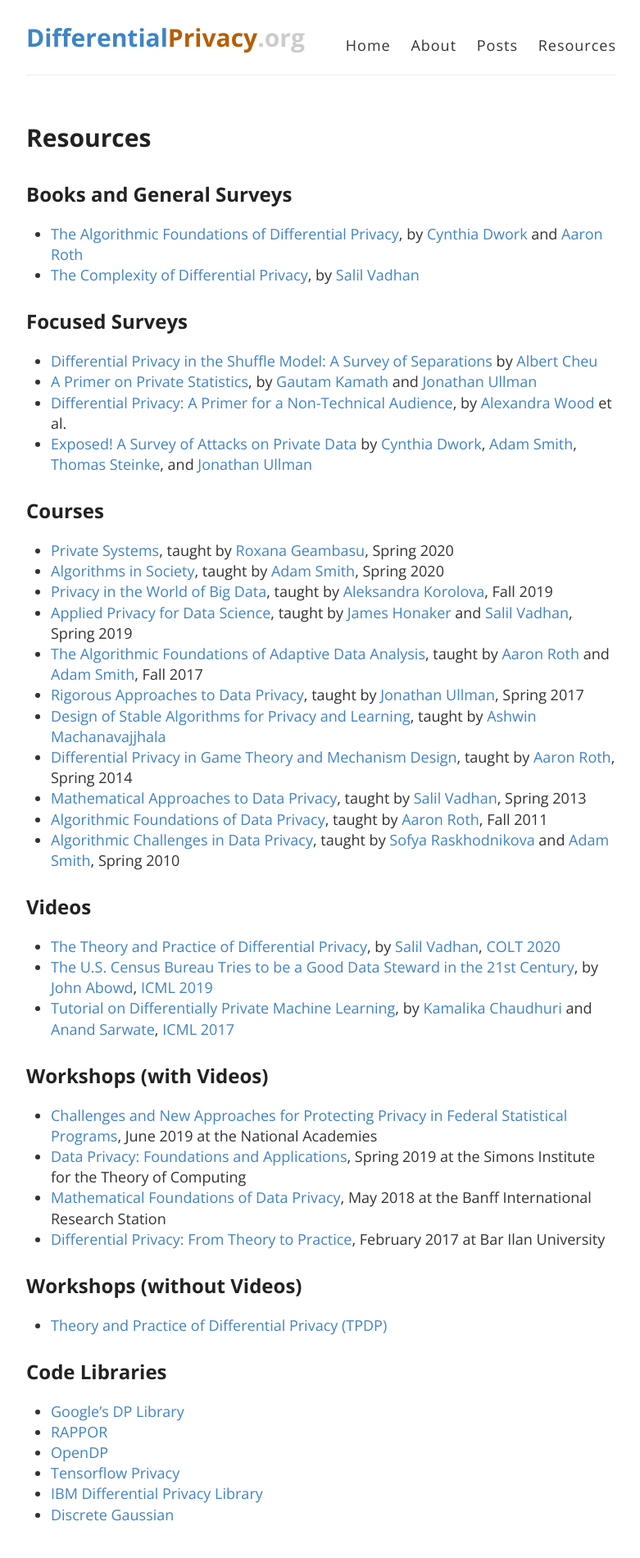
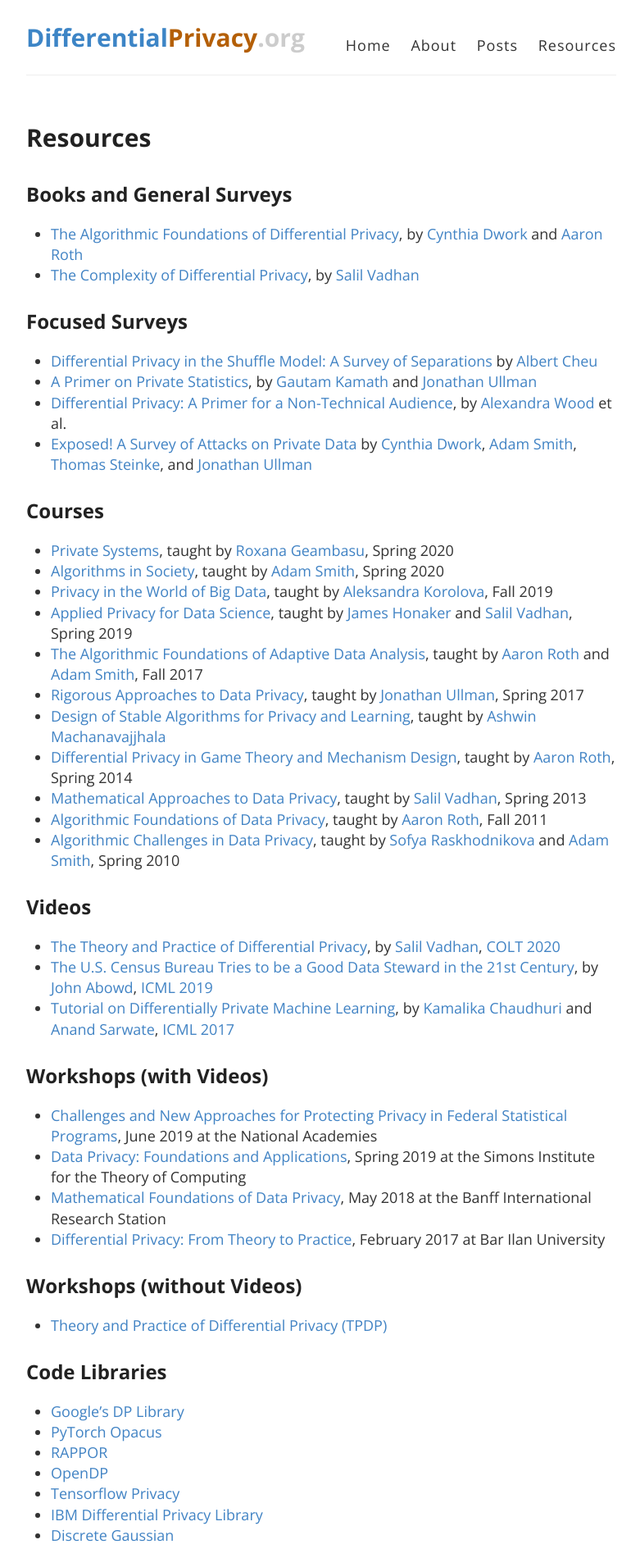
Before and after one commit to differentialprivacy/differentialprivacy, a Jekyll site: the page built from resources.md, in a window 1280 px wide. Shown: the whole page at 82% size, without its empty margins (248-1029 px from the left). Built offline with Jekyll 4.4.1, drawn with Linux system fonts in a browser that asks for light colours; before the commit the page ends 1875 px from its top, so only the background shows below that.

Commit message:
Adding https://opacus.ai/

```diff
--- a/resources.md
+++ b/resources.md
@@ -43,6 +43,7 @@ permalink: /resources/
 
 ## Code Libraries
 * [Google's DP Library](https://github.com/google/differential-privacy)
+* [PyTorch Opacus](https://opacus.ai/)
 * [RAPPOR](https://github.com/google/rappor)
 * [OpenDP](https://github.com/opendifferentialprivacy/)
 * [Tensorflow Privacy](https://github.com/tensorflow/privacy)
```
